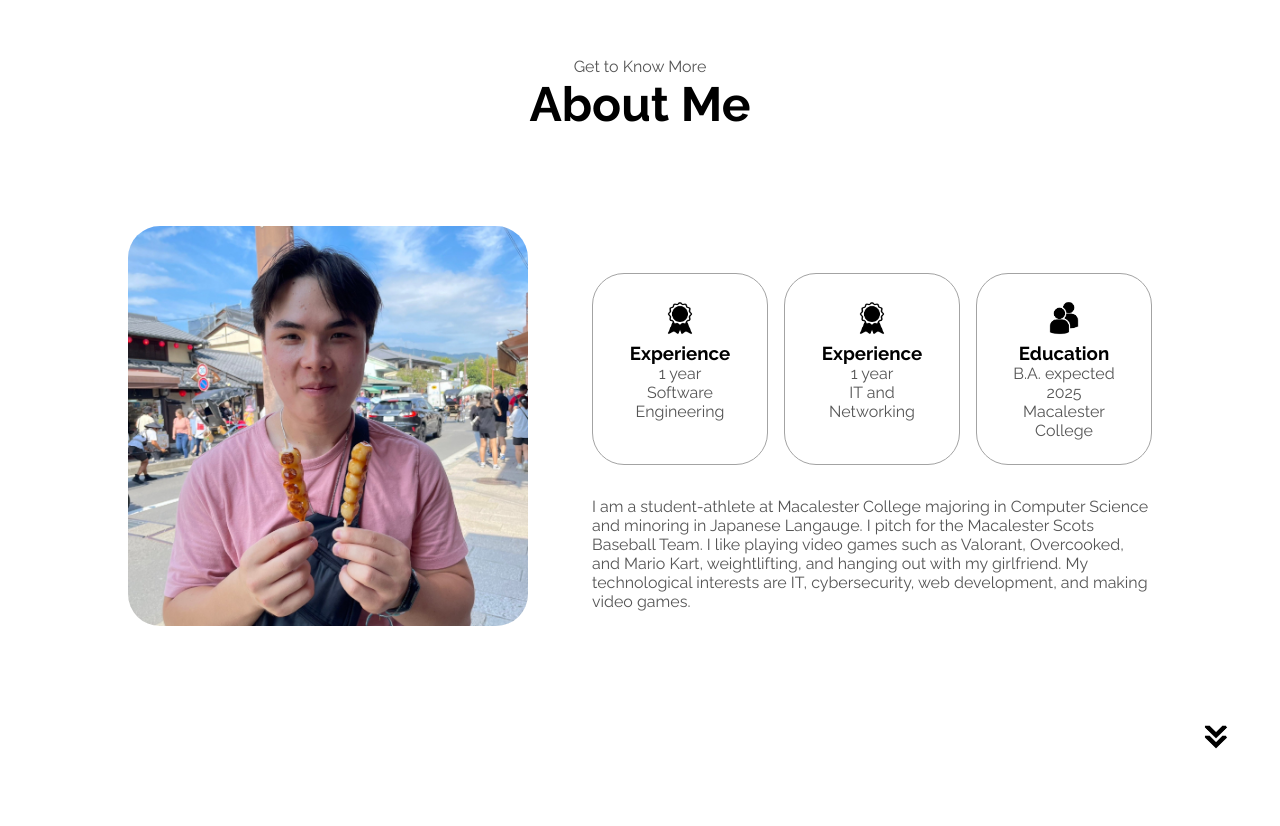
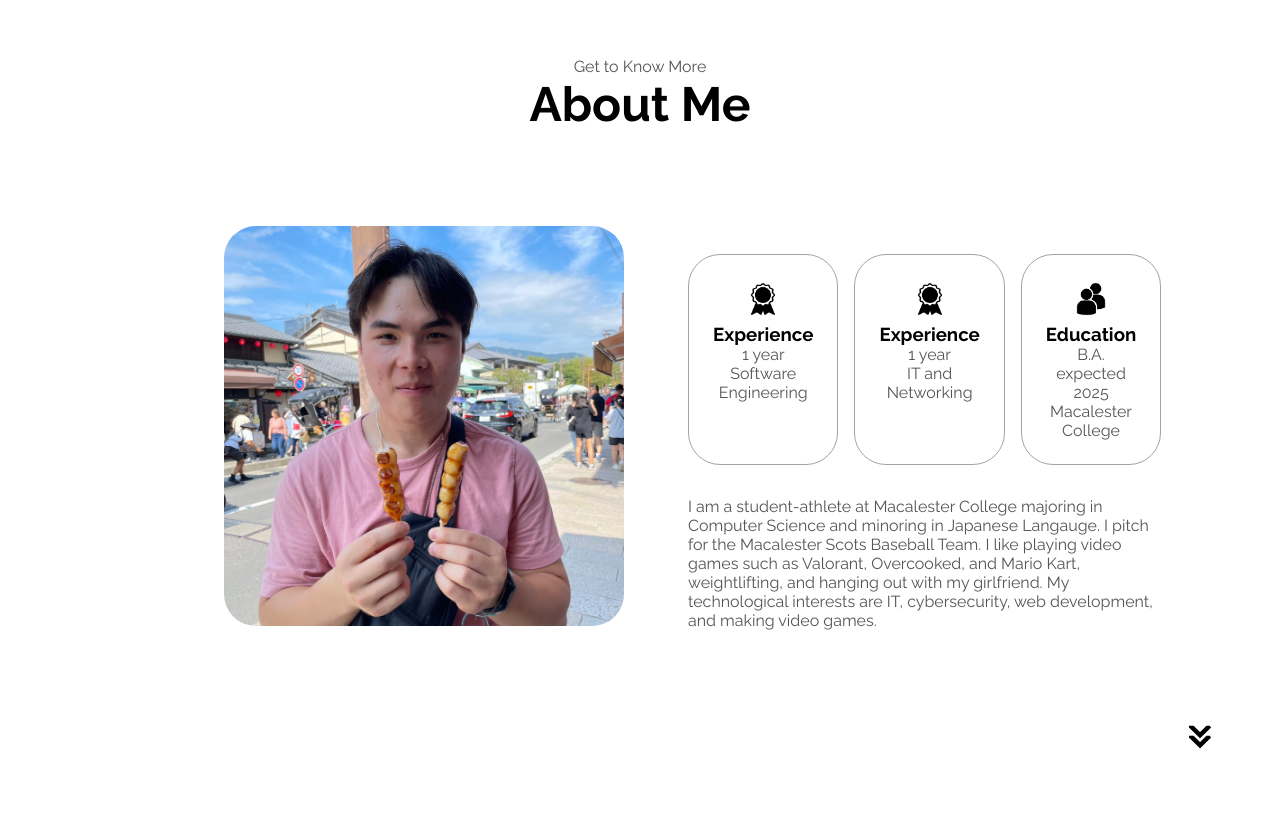
Before and after one commit to c-l-scholl/camden-portfolio-site, a Next.js app in the folder camden-portfolio/: page / in a window 1280 px wide. Shown: the part 871-1697 px from the top of the page. Built offline with nearby package versions, Linux system fonts and the light colour scheme.

Commit message:
changed margins, added css variables

```diff
--- a/camden-portfolio/app/globals.css
+++ b/camden-portfolio/app/globals.css
@@ -1,3 +1,11 @@
+:root {
+	--primary-p-color: rgb(85, 85, 85);
+	--primary-link-color: rgb(181, 181, 181);
+	--dark-btn-bg-color: rgb(53, 53, 53);
+	--light-border-color: rgb(163, 163, 163);
+	--off-white-bg-color: rgb(250, 250, 250);
+}
+
 * {
 	margin: 0;
 	padding: 0;
@@ -8,7 +16,7 @@ html {
 }
 
 p {
-	color: rgb(85, 85, 85);
+	color: var(--primary-p-color);
 }
 
 /* TRANSITION */
@@ -47,7 +55,7 @@ a:hover {
 	color: grey;
 	text-decoration: underline;
 	text-underline-offset: 1rem;
-	text-decoration-color: rgb(181, 181, 181);
+	text-decoration-color: var(--primary-link-color);
 }
 
 .logo {
@@ -113,7 +121,7 @@ a:hover {
 section {
 	padding-top: 4vh;
 	height: 96vh;
-	margin: 0 8rem;
+	margin: 0 14rem;
 	box-sizing: border-box;
 	min-height: fit-content;
 }
@@ -207,7 +215,7 @@ section {
 
 .btn-color-1,
 .btn-color-2 {
-	border: rgb(53, 53, 53) 0.1rem solid;
+	border: var(--dark-btn-bg-color) 0.1rem solid;
 }
 
 .btn-color-1:hover,
@@ -217,7 +225,7 @@ section {
 
 .btn-color-1,
 .btn-color-2:hover {
-	background: rgb(53, 53, 53);
+	background: var(--dark-btn-bg-color);
 	color: white;
 }
 
@@ -230,7 +238,7 @@ section {
 }
 
 .btn-color-2:hover {
-	border: rgb(255, 255, 255) 0.1rem solid;
+	border: white 0.1rem solid;
 }
 
 .btn-container {
@@ -269,7 +277,7 @@ section {
 
 .icon-arrow {
 	position: absolute;
-	right: -5rem;
+	right: -10rem;
 	bottom: 2.5rem;
 }
 
@@ -278,8 +286,8 @@ section {
 	flex: 1;
 	background: white;
 	border-radius: 2rem;
-	border: rgb(53, 53, 53) 0.1rem solid;
-	border-color: rgb(163, 163, 163);
+	border: var(--dark-btn-bg-color) 0.1rem solid;
+	border-color: var(--light-border-color);
 	text-align: center;
 }
 
@@ -344,8 +352,8 @@ article .icon {
 }
 
 .color-container {
-	border-color: rgb(163, 163, 163);
-	background: rgb(250, 250, 250);
+	border-color: var(--light-border-color);
+	background: var(--off-white-bg-color);
 }
 
 .project-img {
@@ -364,7 +372,7 @@ article .icon {
 
 .project-btn {
 	color: black;
-	border-color: rgb(163, 163, 163);
+	border-color: var(--light-border-color);
 }
 
 /* CONTACT PAGE */
@@ -381,8 +389,8 @@ article .icon {
 	justify-content: center;
 	border-radius: 2rem;
 	border: rgb(53, 53, 53) 0.1rem solid;
-	border-color: rgb(163, 163, 163);
-	background: rgb(250, 250, 250);
+	border-color: var(--light-border-color);
+	background: var(--off-white-bg-color);
 	margin: 2rem auto;
 	padding: 0.5rem;
 }
@@ -434,7 +442,7 @@ footer p {
 		max-height: 400px;
 	}
 
-	.article-container {
+	#projects .article-container {
 		flex-direction: column;
 		justify-content: space-around;
 		align-items: center;
@@ -493,6 +501,11 @@ footer p {
 }
 
 @media screen and (max-width: 600px) {
+
+	section {
+		width: 90vw;
+	}
+
 	#contact,
 	footer {
 		height: 40vh;
```
